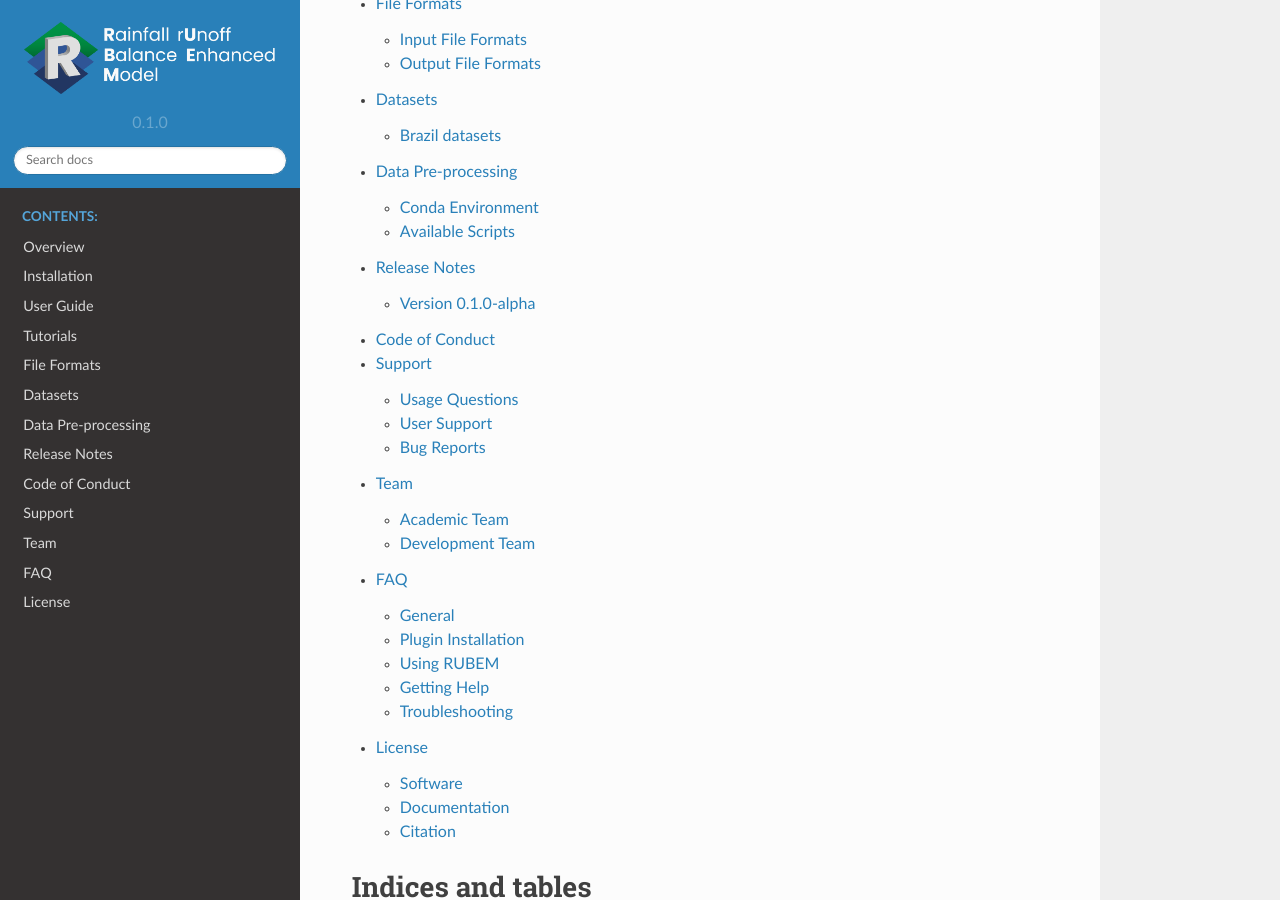
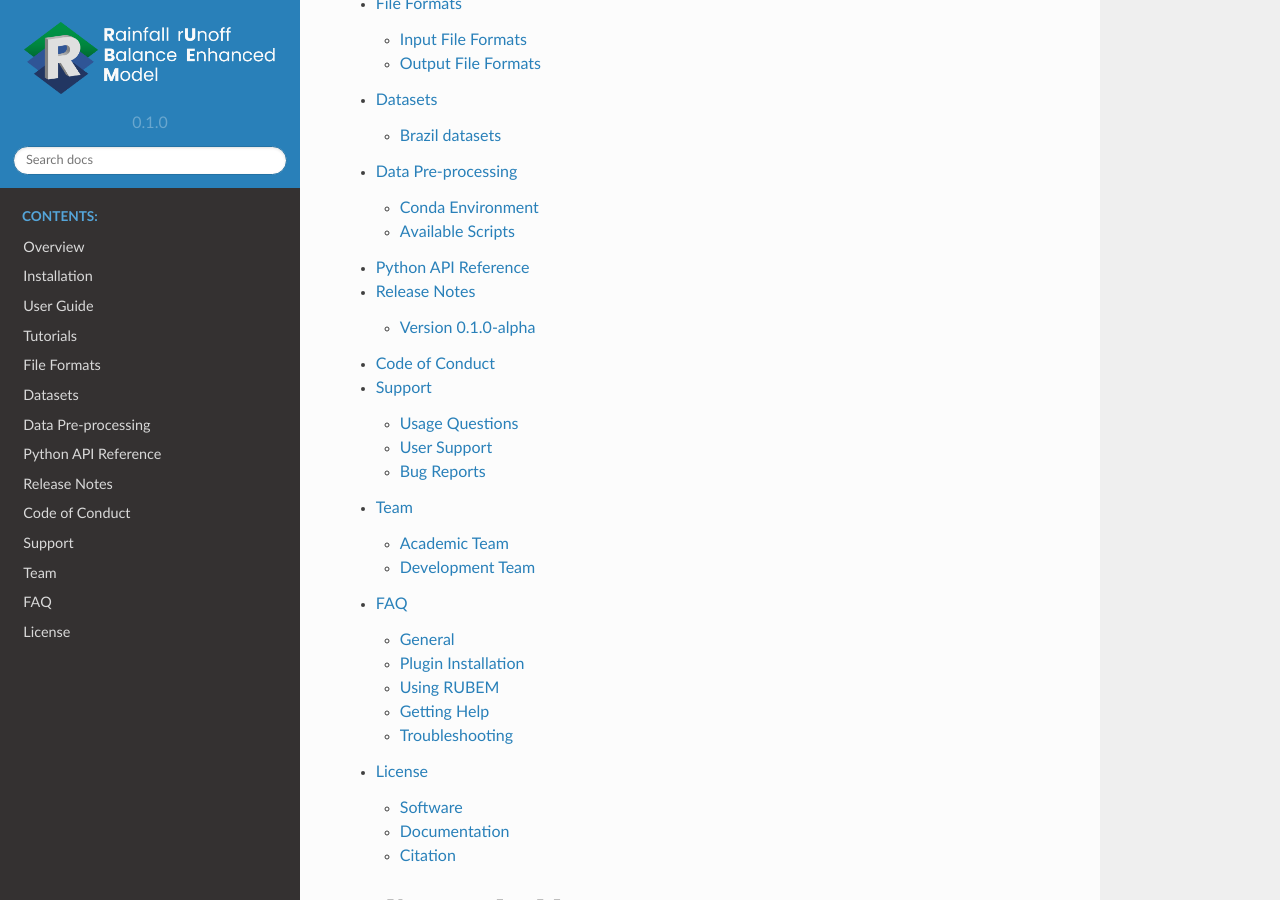
Before and after one commit to LabSid-USP/RUBEM, a Sphinx documentation site: the page built from doc/source/index.rst, in a window 1280 px wide and 900 px high, scrolled down 1233 px. Built offline with Sphinx 7.4.7 and the Read the Docs theme 2.0.0, drawn with Linux system fonts in a browser that asks for light colours; some of the changed lines change nothing that is shown.

Commit message:
Include automatically generated API doc page

```diff
--- a/doc/source/index.rst
+++ b/doc/source/index.rst
@@ -28,6 +28,7 @@ All development activity is coordinated via the `RUBEM Github page <https://gith
    fileformats.rst
    datasets.rst
    preprocessing.rst
+   Python API Reference <generated/rubem.core.rst>
    changelog.rst
    code-of-conduct.rst
    support.rst
@@ -35,14 +36,6 @@ All development activity is coordinated via the `RUBEM Github page <https://gith
    faq.rst
    license.rst
 
-.. .. autosummary::
-..    :toctree: _autosummary
-..    :template: custom-module-template.rst
-..    :recursive:
-
-..    rubem.main
-..    rubem
-
 Indices and tables
 ==================
 
```
